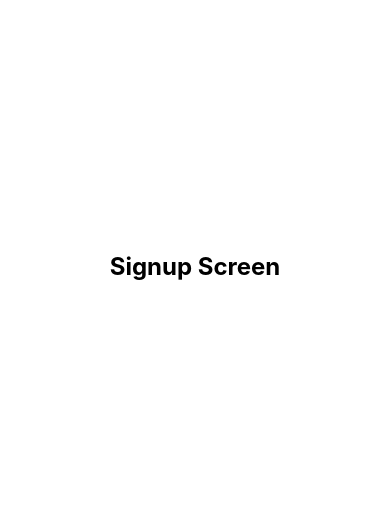
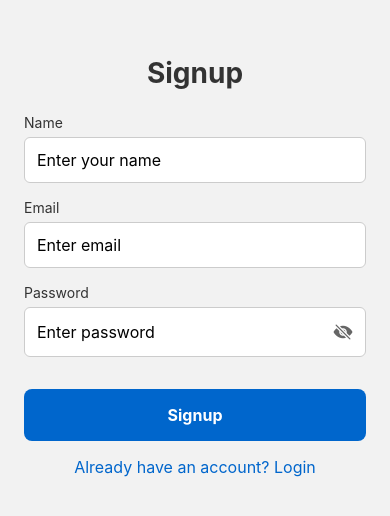
Before and after one commit to rahman-aj/auth_app, a React Native app: screen /Signup in a window 390 px wide. Shown: the part 156-672 px from the top of the page. Built offline with nearby package versions, Linux system fonts and the light colour scheme.

Commit message:
feat: implement Login and Signup screens with validation and auth flow

```diff
--- a/src/screens/HomeScreen.tsx
+++ b/src/screens/HomeScreen.tsx
@@ -1,25 +1,27 @@
 import React from 'react';
-import { View, Text, StyleSheet } from 'react-native';
+import { SafeAreaView, View, Text } from 'react-native';
+import AuthButton from '../components/AuthButton';
+import { useAuth } from '../context/AuthContext';
+import { homeStyles as styles } from '../styles/styles';
 
 const HomeScreen = () => {
+    const { user, logout } = useAuth();
+
     return (
-        <View style={styles.container}>
-            <Text style={styles.title}>Home Screen</Text>
-        </View>
+        <SafeAreaView style={{ flex: 1 }}>
+            <View style={styles.container}>
+                <Text style={styles.title}>Welcome 👋</Text>
+                <Text style={styles.label}>Name:</Text>
+                <Text style={styles.info}>{user?.name}</Text>
+                <Text style={styles.label}>Email:</Text>
+                <Text style={styles.info}>{user?.email}</Text>
+
+                <View style={styles.buttonContainer}>
+                    <AuthButton title="Logout" onPress={logout} />
+                </View>
+            </View>
+        </SafeAreaView>
     );
 };
 
 export default HomeScreen;
-
-const styles = StyleSheet.create({
-    container: {
-        flex: 1,
-        justifyContent: 'center',
-        alignItems: 'center',
-        backgroundColor: '#fff',
-    },
-    title: {
-        fontSize: 24,
-        fontWeight: 'bold',
-    },
-});
--- a/src/screens/LoginScreen.tsx
+++ b/src/screens/LoginScreen.tsx
@@ -1,25 +1,97 @@
-import React from 'react';
-import { View, Text, StyleSheet } from 'react-native';
+import React, { useState } from 'react';
+import {
+    SafeAreaView,
+    KeyboardAvoidingView,
+    ScrollView,
+    Platform,
+    View,
+    Text,
+    TouchableOpacity,
+} from 'react-native';
+import InputField from '../components/InputField';
+import PasswordInput from '../components/PasswordInput';
+import AuthButton from '../components/AuthButton';
+import { useNavigation } from '@react-navigation/native';
+import { NativeStackNavigationProp } from '@react-navigation/native-stack';
+import { RootStackParamList } from '../navigation/AppNavigator';
+import { useAuth } from '../context/AuthContext';
+import { useDispatch, useSelector } from 'react-redux';
+import { AppDispatch, RootState, setLoading } from '../store';
+import { loginStyles as styles } from '../styles/styles';
+import { Alert } from 'react-native';
+import { validateEmail, validatePassword } from '../utils/validators';
 
 const LoginScreen = () => {
+    const navigation = useNavigation<NativeStackNavigationProp<RootStackParamList, 'Login'>>();
+    const { login } = useAuth();
+
+    const dispatch = useDispatch<AppDispatch>();
+    const isLoading = useSelector((state: RootState) => state.loading);
+
+    const [email, setEmail] = useState('');
+    const [password, setPassword] = useState('');
+    const [errors, setErrors] = useState<{ email?: string; password?: string }>({});
+
+    const validate = () => {
+        const emailError = validateEmail(email);
+        const passwordError = validatePassword(password);
+
+        setErrors({ email: emailError || undefined, password: passwordError || undefined });
+
+        return !emailError && !passwordError;
+    };
+
+    const handleLogin = async () => {
+        if (!validate()) return;
+
+        dispatch(setLoading(true));
+        try {
+            await new Promise(resolve => setTimeout(resolve, 1000));
+            await login(email, password);
+        } catch (err: any) {
+            dispatch(setLoading(false)); // ✅ fix here
+            setTimeout(() => {
+                Alert.alert('Login Failed', err.message);
+            }, 300);
+            return;
+        }
+
+        dispatch(setLoading(false));
+    };
+
     return (
-        <View style={styles.container}>
-            <Text style={styles.title}>Login Screen</Text>
-        </View>
+        <SafeAreaView style={{ flex: 1 }}>
+            <KeyboardAvoidingView
+                behavior={Platform.OS === 'ios' ? 'padding' : undefined}
+                style={{ flex: 1 }}
+                keyboardVerticalOffset={60}
+            >
+                <ScrollView contentContainerStyle={styles.scrollContent}>
+                    <View style={styles.container}>
+                        <Text style={styles.header}>Login</Text>
+
+                        <InputField
+                            label="Email"
+                            value={email}
+                            onChangeText={setEmail}
+                            placeholder="Enter email"
+                            keyboardType="email-address"
+                            autoCapitalize="none"
+                            error={errors.email}
+                        />
+
+                        <PasswordInput value={password} onChangeText={setPassword} error={errors.password} />
+
+                        <AuthButton title="Login" onPress={handleLogin} />
+
+                        <TouchableOpacity onPress={() => navigation.navigate('Signup')}>
+                            <Text style={styles.link}>Don't have an account? Sign up</Text>
+                        </TouchableOpacity>
+                    </View>
+                </ScrollView>
+            </KeyboardAvoidingView>
+        </SafeAreaView>
     );
 };
 
 export default LoginScreen;
-
-const styles = StyleSheet.create({
-    container: {
-        flex: 1,
-        justifyContent: 'center',
-        alignItems: 'center',
-        backgroundColor: '#fff',
-    },
-    title: {
-        fontSize: 24,
-        fontWeight: 'bold',
-    },
-});
--- a/src/screens/SignupScreen.tsx
+++ b/src/screens/SignupScreen.tsx
@@ -1,25 +1,108 @@
-import React from 'react';
-import { View, Text, StyleSheet } from 'react-native';
+import React, { useState } from 'react';
+import {
+    SafeAreaView,
+    KeyboardAvoidingView,
+    ScrollView,
+    Platform,
+    View,
+    Text,
+    TouchableOpacity,
+    Alert,
+} from 'react-native';
+import InputField from '../components/InputField';
+import PasswordInput from '../components/PasswordInput';
+import AuthButton from '../components/AuthButton';
+import { useAuth } from '../context/AuthContext';
+import { useNavigation } from '@react-navigation/native';
+import { NativeStackNavigationProp } from '@react-navigation/native-stack';
+import { RootStackParamList } from '../navigation/AppNavigator';
+import { useDispatch, useSelector } from 'react-redux';
+import { AppDispatch, RootState, setLoading } from '../store';
+import { signupStyles as styles } from '../styles/styles';
+import { validateEmail, validatePassword, validateName } from '../utils/validators';
 
 const SignupScreen = () => {
+    const navigation = useNavigation<NativeStackNavigationProp<RootStackParamList, 'Signup'>>();
+    const { signup } = useAuth();
+    const dispatch = useDispatch<AppDispatch>();
+    const isLoading = useSelector((state: RootState) => state.loading);
+
+    const [name, setName] = useState('');
+    const [email, setEmail] = useState('');
+    const [password, setPassword] = useState('');
+    const [errors, setErrors] = useState<{ name?: string; email?: string; password?: string }>({});
+
+    const validate = () => {
+        const nameError = validateName(name);
+        const emailError = validateEmail(email);
+        const passwordError = validatePassword(password);
+
+        setErrors({
+            name: nameError || undefined,
+            email: emailError || undefined,
+            password: passwordError || undefined,
+        });
+
+        return !nameError && !emailError && !passwordError;
+    };
+
+    const handleSignup = async () => {
+        if (!validate()) return;
+
+        dispatch(setLoading(true));
+        try {
+            await signup(name, email, password);
+        } catch (err: any) {
+            dispatch(setLoading(false)); // ✅ Corrected
+            setTimeout(() => {
+                Alert.alert('Signup Failed', err.message);
+            }, 300);
+            return;
+        }
+        dispatch(setLoading(false));
+    };
+
     return (
-        <View style={styles.container}>
-            <Text style={styles.title}>Signup Screen</Text>
-        </View>
+        <SafeAreaView style={{ flex: 1 }}>
+            <KeyboardAvoidingView
+                behavior={Platform.OS === 'ios' ? 'padding' : undefined}
+                style={{ flex: 1 }}
+                keyboardVerticalOffset={60}
+            >
+                <ScrollView contentContainerStyle={styles.scrollContent}>
+                    <View style={styles.container}>
+                        <Text style={styles.header}>Signup</Text>
+
+                        <InputField
+                            label="Name"
+                            value={name}
+                            onChangeText={setName}
+                            placeholder="Enter your name"
+                            error={errors.name}
+                        />
+
+                        <InputField
+                            label="Email"
+                            value={email}
+                            onChangeText={setEmail}
+                            placeholder="Enter email"
+                            keyboardType="email-address"
+                            autoCapitalize="none"
+                            error={errors.email}
+                        />
+
+                        <PasswordInput value={password} onChangeText={setPassword} error={errors.password} />
+
+                        <AuthButton title="Signup" onPress={handleSignup} loading={isLoading} />
+
+                        <TouchableOpacity onPress={() => navigation.navigate('Login')}>
+                            <Text style={styles.link}>Already have an account? Login</Text>
+                        </TouchableOpacity>
+                    </View>
+                </ScrollView>
+            </KeyboardAvoidingView>
+        </SafeAreaView>
     );
 };
 
 export default SignupScreen;
-
-const styles = StyleSheet.create({
-    container: {
-        flex: 1,
-        justifyContent: 'center',
-        alignItems: 'center',
-        backgroundColor: '#fff',
-    },
-    title: {
-        fontSize: 24,
-        fontWeight: 'bold',
-    },
-});
--- /dev/null
+++ b/src/utils/validators.ts
@@ -0,0 +1,21 @@
+export const validateEmail = (email: string): string | null => {
+    if (!email.trim()) return 'Email is required';
+
+    const emailRegex = /^[\w.-]+@([\w-]+\.)+[\w-]{2,}$/;
+
+    if (!emailRegex.test(email)) return 'Invalid email format';
+
+    return null;
+};
+
+
+export const validatePassword = (password: string): string | null => {
+    if (!password) return 'Password is required';
+    if (password.length < 6) return 'Password must be at least 6 characters';
+    return null;
+};
+
+export const validateName = (name: string): string | null => {
+    if (!name.trim()) return 'Name is required';
+    return null;
+};
```
